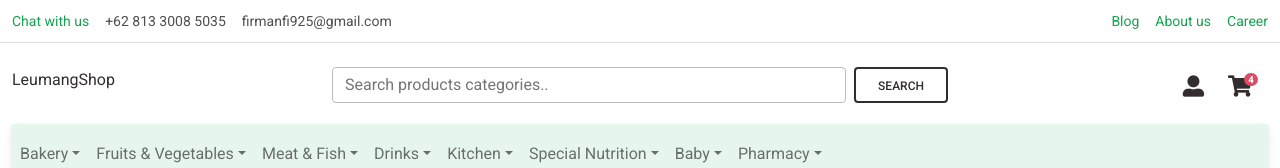
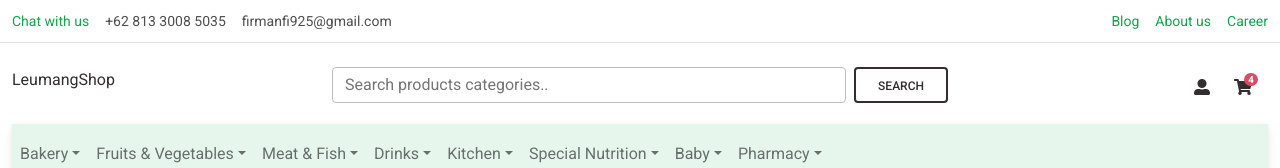
Before and after one commit to firmanfi925/ecom-bootstrap, a React (Create React App) app: page / in a window 1280 px wide. Shown: the top 168 px of the page. Built offline with nearby package versions, Linux system fonts and the light colour scheme.

Commit message:
Edit icon

```diff
--- a/src/components/Layout.jsx
+++ b/src/components/Layout.jsx
@@ -76,10 +76,10 @@ const Layout = (props) => {
         </div>
         <div className="col-3 col-md-3 text-end py-2">
           <a href="#" className="me-4">
-            <MDBIcon className="text-dark" icon="user-alt" size="lg" />
+            <MDBIcon className="text-dark" icon="user-alt" size="md" />
           </a>
           <a href="#" className="me-3">
-            <MDBIcon className="text-dark" icon="shopping-cart" size="lg" />
+            <MDBIcon className="text-dark" icon="shopping-cart" size="md" />
             <MDBBadge color="danger" notification pill>
               4
             </MDBBadge>
```
